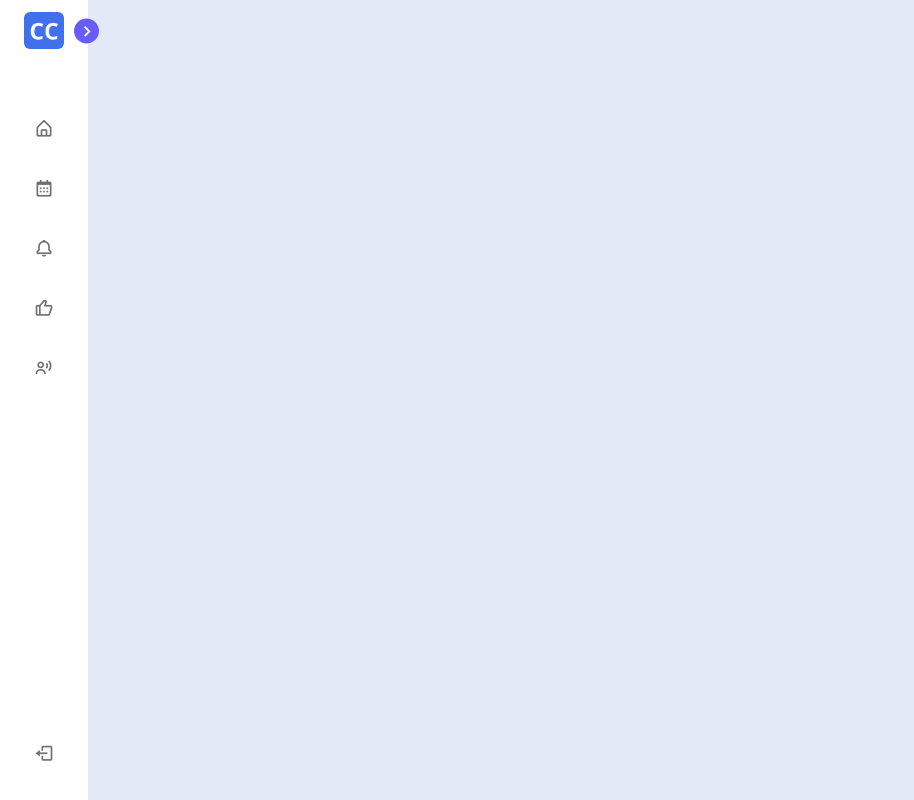
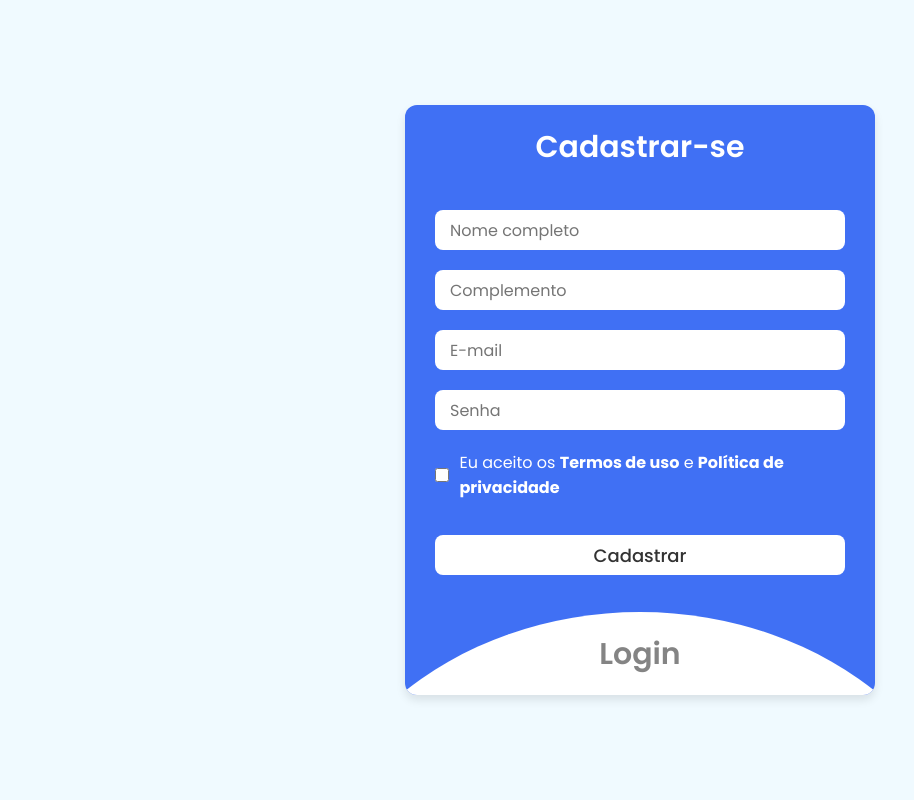
Before and after one commit to GiigADS2023/condoconnect_visual, a Vue app: page /login in a window 1280 px wide. Shown: the whole page, without its empty margins (0-914 px from the left). Built offline with nearby package versions, Linux system fonts and the light colour scheme.

Commit message:
Alterações e adicionado a tela de login

```diff
--- a/src/App.vue
+++ b/src/App.vue
@@ -1,4 +1,6 @@
 <template>
+    <div>
+        <template v-if="!isLoginRoute">
             <nav class="sidebar close">
                 <header>
                     <div class="image-text">
@@ -59,10 +61,10 @@
 
                     <div class="bottom-content">
                         <li>
-                <a href="#">
+                            <router-link :to="{ name: 'LoginSignUp' }">
                                 <i class='bx bx-log-out icon' ></i>
                                 <span class="text nav-text">Sair</span>
-                </a>
+                            </router-link>
                         </li>
                     </div>
                 </div>
@@ -74,13 +76,25 @@
             </div>
         </template>
 
+        <template v-else>
+            <RouterView></RouterView>
+        </template>
+    </div>
+</template>
+
 <script>
-import { ref, onMounted } from 'vue';
-import { RouterView } from 'vue-router';
+import { ref, onMounted, computed } from 'vue';
+import { RouterView, useRoute } from 'vue-router';
 import logo from '@/assets/logo.png';
 
 export default {
   setup() {
+    const route = useRoute();
+
+    const isLoginRoute = computed(() => {
+      return route.name === 'LoginSignUp';
+    });
+
     onMounted(() => {
       const sidebar = document.querySelector('.sidebar');
       const toggle = sidebar.querySelector(".toggle");
@@ -91,6 +105,7 @@ export default {
     });
 
     return {
+      isLoginRoute,
       logo
     };
   }
--- a/src/router/index.js
+++ b/src/router/index.js
@@ -1,13 +1,14 @@
 import { createRouter, createWebHistory } from 'vue-router';
 import Home from '@/views/Home.vue';
+import LoginSignUp from './views/LogInSignUp.vue';
 import Occurrence from '@/views/Occurrence.vue';
 import LostFound from '@/views/LostFound.vue';
 import Meeting from '@/views/Meeting.vue';
 import Reserve from '@/views/Reserve.vue';
 
 const routes = [
-  { path: '/', redirect: '/home' },
-  { path: '/home', name: 'Home', component: Home },
+  { path: '/login', name: 'LoginSignUp', component: LoginSignUp },
+  { path: '/', name: 'Home', component: Home },
   { path: '/occurrence', name: 'Occurrence', component: Occurrence },
   { path: '/lostfound', name: 'LostFound', component: LostFound },
   { path: '/meeting', name: 'Meeting', component: Meeting },
--- a/src/views/Home.vue
+++ b/src/views/Home.vue
@@ -4,7 +4,7 @@
   let reservas = ref([]);
   let ocorrencias = ref([]);
   let reunioes = ref([]);
-  let achadosperdidos = ref([]);
+  let achadosPerdidos = ref([]);
 
   onMounted(() => {
   // Obter reservas
@@ -45,15 +45,15 @@
   })
 
   const goToReserve = () => {
-    window.location.href = 'PageReserve.vue';
+    window.location.href = 'reserve';
   }
 
   const goToOccurrence = () => {
-    window.location.href = 'PageOccurrence.vue';
+    window.location.href = 'occurrence';
   }
 
   const goToMeeting = () => {
-    window.location.href = 'PageMeeting.vue';
+    window.location.href = 'meeting';
   }
 
   const panels = ref([
--- a/src/views/LogInSignUp.vue
+++ b/src/views/LogInSignUp.vue
@@ -1,14 +1,184 @@
 <template>
-  <div>
-    <h1>LogInSignUp Component</h1>
+  <div class="login-signup-container">
+    <section class="wrapper">
+      <div class="form signup">
+        <header>Cadastrar-se</header>
+        <form action="#">
+          <input type="text" placeholder="Nome completo" required/>
+          <input type="text" placeholder="Complemento" required/>
+          <input type="email" placeholder="E-mail" required/>
+          <input type="password" placeholder="Senha" required/>
+          <div class="checkbox">
+            <input type="checkbox" id="signupCheck"/>
+            <label for="signupCheck">Eu aceito os <strong>Termos de uso</strong> e <strong>Política de privacidade</strong></label>
+          </div>
+          <input type="submit" value="Cadastrar"/>
+        </form>
+      </div>
+      <div class="form login">
+        <header>Login</header>
+        <form action="#">
+          <input type="email" placeholder="E-mail" required/>
+          <input type="password" placeholder="Senha" required/>
+          <input type="submit" value="Entrar"/>
+        </form>
+      </div>
+    </section>
   </div>
 </template>
 
 <script>
 export default {
   name: 'LogInSignUp',
+  mounted() {
+    const wrapper = document.querySelector(".wrapper");
+    const signupHeader = document.querySelector(".signup header");
+    const loginHeader = document.querySelector(".login header");
+
+    loginHeader.addEventListener("click", () => {
+      wrapper.classList.add("active");
+    });
+    signupHeader.addEventListener("click", () => {
+      wrapper.classList.remove("active");
+    });
+  }
 }
 </script>
 
 <style>
+@import url("https://fonts.googleapis.com/css2?family=Poppins:wght@200;300;400;500;600;700&display=swap");
+
+* {
+  margin: 0;
+  padding: 0;
+  box-sizing: border-box;
+  font-family: "Poppins", sans-serif;
+}
+
+.login-signup-container {
+  min-height: 100vh;
+  display: flex;
+  align-items: center;
+  justify-content: center;
+  background: #f0faff;
+}
+
+.wrapper {
+  position: relative;
+  max-width: 470px;
+  width: 100%;
+  border-radius: 12px;
+  padding: 20px 30px 120px;
+  background: #4070f4;
+  box-shadow: 0 5px 10px rgba(0, 0, 0, 0.1);
+  overflow: hidden;
+}
+
+.form.login {
+  position: absolute;
+  left: 50%;
+  bottom: -86%;
+  transform: translateX(-50%);
+  width: calc(100% + 220px);
+  padding: 20px 140px;
+  border-radius: 50%;
+  height: 100%;
+  background: #fff;
+  transition: all 0.6s ease;
+}
+
+.wrapper.active .form.login {
+  bottom: -15%;
+  border-radius: 35%;
+  box-shadow: 0 -5px 10px rgba(0, 0, 0, 0.1);
+}
+
+.form header {
+  font-size: 30px;
+  text-align: center;
+  color: #fff;
+  font-weight: 600;
+  cursor: pointer;
+}
+
+.form.login header {
+  color: #333;
+  opacity: 0.6;
+}
+
+.wrapper.active .form.login header {
+  opacity: 1;
+}
+
+.wrapper.active .signup header {
+  opacity: 0.6;
+}
+
+.wrapper form {
+  display: flex;
+  flex-direction: column;
+  gap: 20px;
+  margin-top: 40px;
+}
+
+form input {
+  height: 40px;
+  outline: none;
+  border: none;
+  padding: 0 15px;
+  font-size: 16px;
+  font-weight: 400;
+  color: #333;
+  border-radius: 8px;
+  background: #fff;
+}
+
+.form.login input {
+  border: 1px solid #aaa;
+}
+
+.form.login input:focus {
+  box-shadow: 0 1px 0 #ddd;
+}
+
+form .checkbox {
+  display: flex;
+  align-items: center;
+  gap: 10px;
+}
+
+.checkbox input[type="checkbox"] {
+  height: 16px;
+  width: 16px;
+  accent-color: #fff;
+  cursor: pointer;
+}
+
+form .checkbox label {
+  cursor: pointer;
+  color: #fff;
+}
+
+form a {
+  color: #333;
+  text-decoration: none;
+}
+
+form a:hover {
+  text-decoration: underline;
+}
+
+form input[type="submit"] {
+  margin-top: 15px;
+  padding: none;
+  font-size: 18px;
+  font-weight: 500;
+  cursor: pointer;
+}
+
+.form.login input[type="submit"] {
+  background: #4070f4;
+  color: #fff;
+  border: none;
+}
 </style>
--- a/src/views/LostFound.vue
+++ b/src/views/LostFound.vue
@@ -10,7 +10,7 @@
       <button @click="openModal" id="new">Criar Achados e Perdidos</button>
     </div>
 
-    <div class="table">
+    <div class="divTable">
       <table>
         <thead>
           <tr>
@@ -40,7 +40,56 @@
 </template>
 
 <script>
-import axios from 'axios';
+export default {
+  methods: {
+    toggleDarkMode() {
+      this.isDarkMode = !this.isDarkMode;
+    },
+    openModal() {
+      const modal = document.querySelector('.modal-container');
+      const sTitle = document.querySelector('#m-title');
+      const sDescription = document.querySelector('#m-description');
+
+      modal.classList.add('active');
+
+      modal.onclick = e => {
+        if (e.target.className.indexOf('modal-container') !== -1) {
+          modal.classList.remove('active');
+          sTitle.value = '';
+          sDescription.value = '';
+        }
+      };
+    },
+    saveItem() {
+      const title = document.getElementById('m-title').value;
+      const description = document.getElementById('m-description').value;
+
+      if (title.trim() === '' || description.trim() === '') {
+        alert('Por favor, preencha todos os campos.');
+        return;
+      }
+
+      const newItem = {
+        title: title,
+        description: description
+      };
+
+      this.insertItem(newItem);
+    },
+    insertItem(item) {
+      let tr = document.createElement('tr');
+      tr.innerHTML = `
+        <td>${item.title}</td>
+        <td>${item.description}</td>
+        <td class="action"><button @click="editItem(item)"><i class='bx bx-edit'></i></button></td>
+        <td class="action"><button @click="deleteItem(item)"><i class='bx bx-trash'></i></button></td>
+      `;
+
+      document.querySelector('tbody').appendChild(tr);
+    }
+  }
+}
+/*import axios from 'axios';
 
 export default {
   methods: {
@@ -93,7 +142,7 @@ export default {
       document.querySelector('tbody').appendChild(tr);
     }
   }
-}
+}*/
 </script>
 
 <style>
@@ -167,19 +216,19 @@ button {
   background-color: #4070EC;
 }
 
-.table {
+.divTable {
   padding: 10px;
   width: auto;
   height: inherit;
   overflow: auto;
 }
 
-.table::-webkit-scrollbar {
+.divTable::-webkit-scrollbar {
   width: 12px;
   background-color: whitesmoke;
 }
 
-.table::-webkit-scrollbar-thumb {
+.divTable::-webkit-scrollbar-thumb {
   border-radius: 10px;
   background-color: darkgray;
 }
--- a/src/views/Meeting.vue
+++ b/src/views/Meeting.vue
@@ -46,6 +46,8 @@
 </template>
 
 <script>
+import axios from 'axios';
+
 export default {
   methods: {
     openModal() {
@@ -60,13 +62,51 @@ export default {
       modal.onclick = e => {
         if (e.target.className.indexOf('modal-container') !== -1) {
           modal.classList.remove('active');
+          sTitle.value = '';
+          sDescription.value = '';
+          sDate.value = '';
+          sHour.value = '';
         }
+      };
+    },
+    saveItem() {
+      const title = document.getElementById('m-title').value;
+      const description = document.getElementById('m-description').value;
+      const date = document.getElementById('m-date').value;
+      const hour = document.getElementById('m-hour').value;
 
-      sTitle.value = '';
-      sDescription.value = '';
-      sDate.value = '';
-      sHour.value = '';
+      if (title.trim() === '' || description.trim() === '' || date.trim() === '' || hour.trim() === '') {
+        alert('Por favor, preencha todos os campos.');
+        return;
+      }
+
+      const newItem = {
+        title: title,
+        description: description,
+        date: date,
+        hour: hour
       };
+
+      axios.post('http://localhost:8080/reunioes/', newItem).then(response => {
+        console.log(response.data);
+        this.insertItem(newItem);
+      })
+      .catch(error => {
+        console.error('Erro ao enviar dados:', error);
+      });
+    },
+    insertItem(item) {
+      let tr = document.createElement('tr');
+      tr.innerHTML = `
+        <td>${item.title}</td>
+        <td>${item.description}</td>
+        <td>${item.date}</td>
+        <td>${item.hour}</td>
+        <td class="action"><button @click="editItem(item)"><i class='bx bx-edit'></i></button></td>
+        <td class="action"><button @click="deleteItem(item)"><i class='bx bx-trash'></i></button></td>
+      `;
+
+      document.querySelector('tbody').appendChild(tr);
     }
   }
 }
```
Also changed, not shown: src/main.js (+6 -5 lines). Lines whose indentation alone changed are shown as unchanged.
